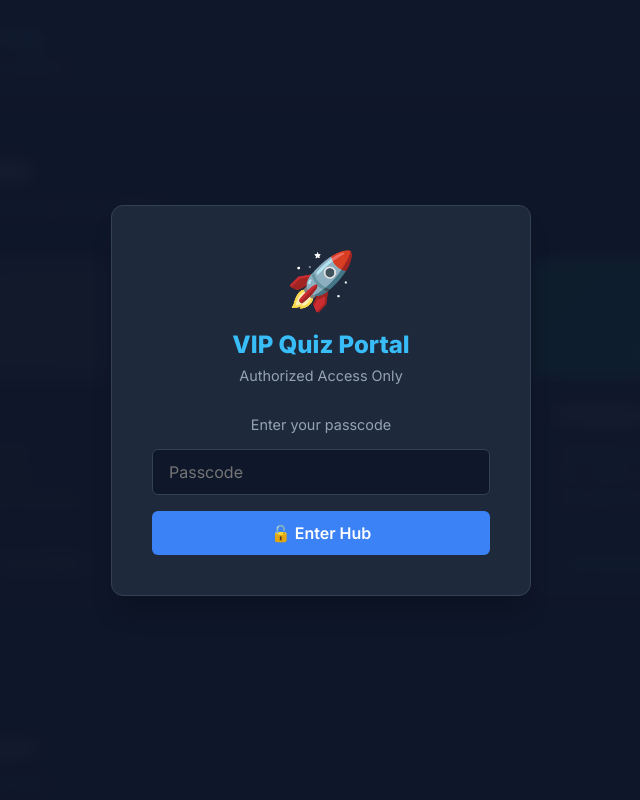
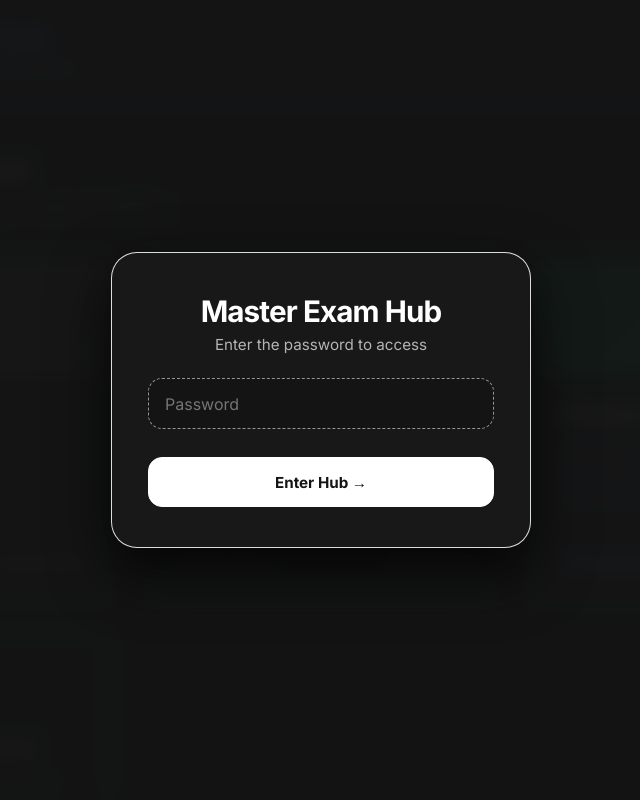
Before and after one commit to regosobenj/QUIZHUB, a plain HTML site: page index.html in a window 1280 px wide. Shown: the top 800 px of the page, without its empty margins (319-959 px from the left). Drawn offline with Linux system fonts and the light colour scheme.

Commit message:
Update landing login gate to Paradigm design

```diff
--- a/dashboard.css
+++ b/dashboard.css
@@ -229,3 +229,66 @@ body.dark-theme {
 }
 .login-submit:hover { background: #2563eb; }
 body:not(.authenticated) { overflow: hidden; }
+
+/* ===== Paradigm Wireframe Login Gate ===== */
+.paradigm-login-overlay {
+  background: rgba(20, 20, 20, 0.96) !important;
+  backdrop-filter: blur(8px);
+}
+
+.paradigm-login-card {
+  background: #181818 !important;
+  border: 1.5px solid rgba(255, 255, 255, 0.85) !important;
+  border-radius: 26px !important;
+  padding: 2.5rem 2.25rem !important;
+  box-shadow: 0 24px 60px rgba(0, 0, 0, 0.75) !important;
+  max-width: 420px !important;
+}
+
+.paradigm-login-card .login-title {
+  color: #ffffff !important;
+  font-size: 1.85rem !important;
+  font-weight: 700 !important;
+  letter-spacing: -0.03em !important;
+  margin-bottom: 0.4rem !important;
+}
+
+.paradigm-login-card .login-subtitle {
+  color: rgba(255, 255, 255, 0.68) !important;
+  font-size: 0.95rem !important;
+  margin-bottom: 1.5rem !important;
+}
+
+.paradigm-login-card .login-input {
+  background: #141414 !important;
+  border: 1.5px dashed rgba(255, 255, 255, 0.55) !important;
+  border-radius: 14px !important;
+  color: #ffffff !important;
+  padding: 0.9rem 1rem !important;
+  font-size: 1rem !important;
+  transition: border-color 0.2s ease !important;
+}
+
+.paradigm-login-card .login-input:focus {
+  border-style: solid !important;
+  border-color: #ffffff !important;
+  outline: none !important;
+}
+
+.paradigm-login-card .login-submit {
+  background: #ffffff !important;
+  color: #141414 !important;
+  border: 1.5px solid #ffffff !important;
+  border-radius: 14px !important;
+  font-weight: 700 !important;
+  font-size: 0.95rem !important;
+  padding: 0.9rem 1.25rem !important;
+  margin-top: 0.75rem !important;
+  cursor: pointer !important;
+  transition: transform 0.15s ease, opacity 0.15s ease !important;
+}
+
+.paradigm-login-card .login-submit:hover {
+  transform: translateY(-1px);
+  opacity: 0.92;
+}
--- a/index.html
+++ b/index.html
@@ -12,18 +12,16 @@
 </head>
 <body class="dark-theme">
 
-  <div id="loginOverlay" class="login-overlay">
-    <div class="login-card">
+  <div id="loginOverlay" class="login-overlay paradigm-login-overlay">
+    <div class="login-card paradigm-login-card">
       <div class="login-logo">
-        <span class="login-logo-icon">🚀</span>
-        <h1 class="login-title">VIP Quiz Portal</h1>
-        <p class="login-subtitle">Authorized Access Only</p>
+        <h1 class="login-title">Master Exam Hub</h1>
+        <p class="login-subtitle">Enter the password to access</p>
       </div>
       <div class="login-body">
-        <p style="color:var(--text-secondary); margin-bottom: 1rem; font-size: 0.9rem;">Enter your passcode</p>
-        <input type="password" id="loginPassword" class="login-input" placeholder="Passcode" autocomplete="off" />
-        <div id="loginError" class="login-error hidden">Invalid passcode.</div>
-        <button id="loginBtn" class="login-submit">🔓 Enter Hub</button>
+        <input type="password" id="loginPassword" class="login-input" placeholder="Password" autocomplete="off" />
+        <div id="loginError" class="login-error hidden">Invalid password.</div>
+        <button id="loginBtn" class="login-submit">Enter Hub →</button>
       </div>
     </div>
   </div>
```
